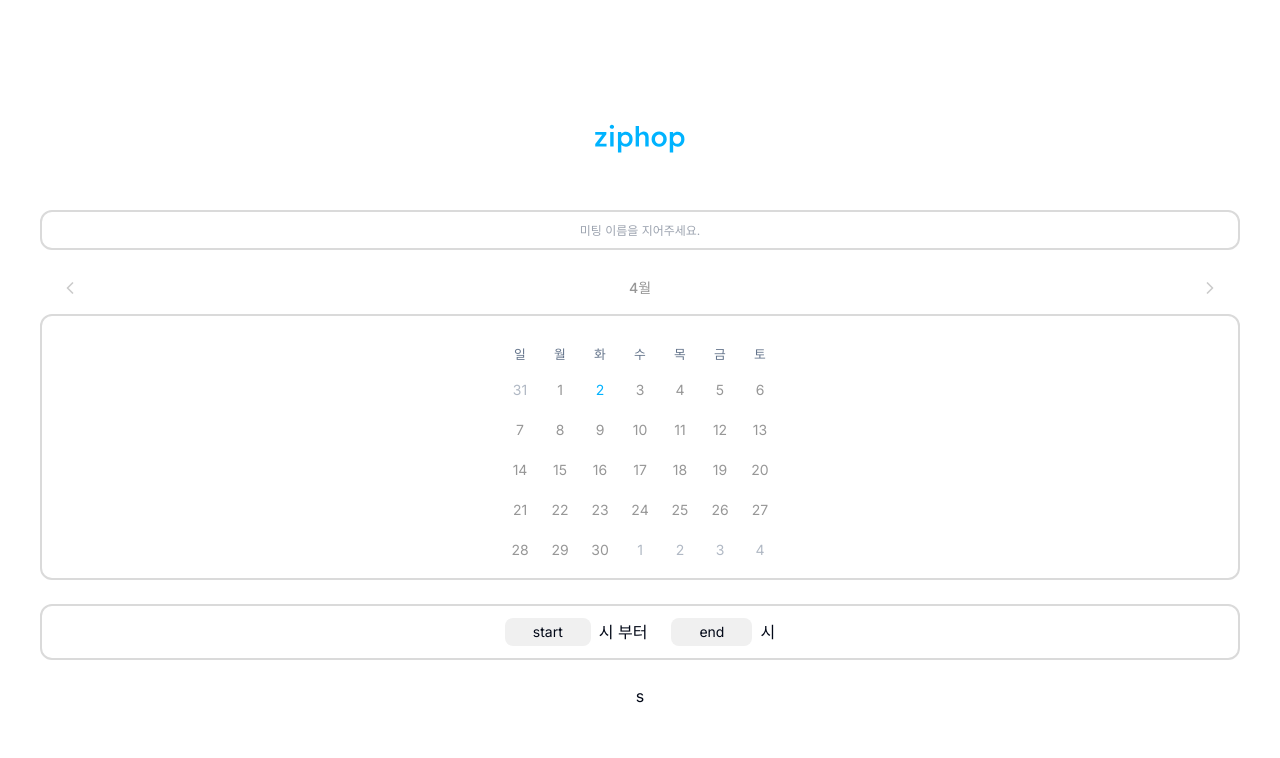
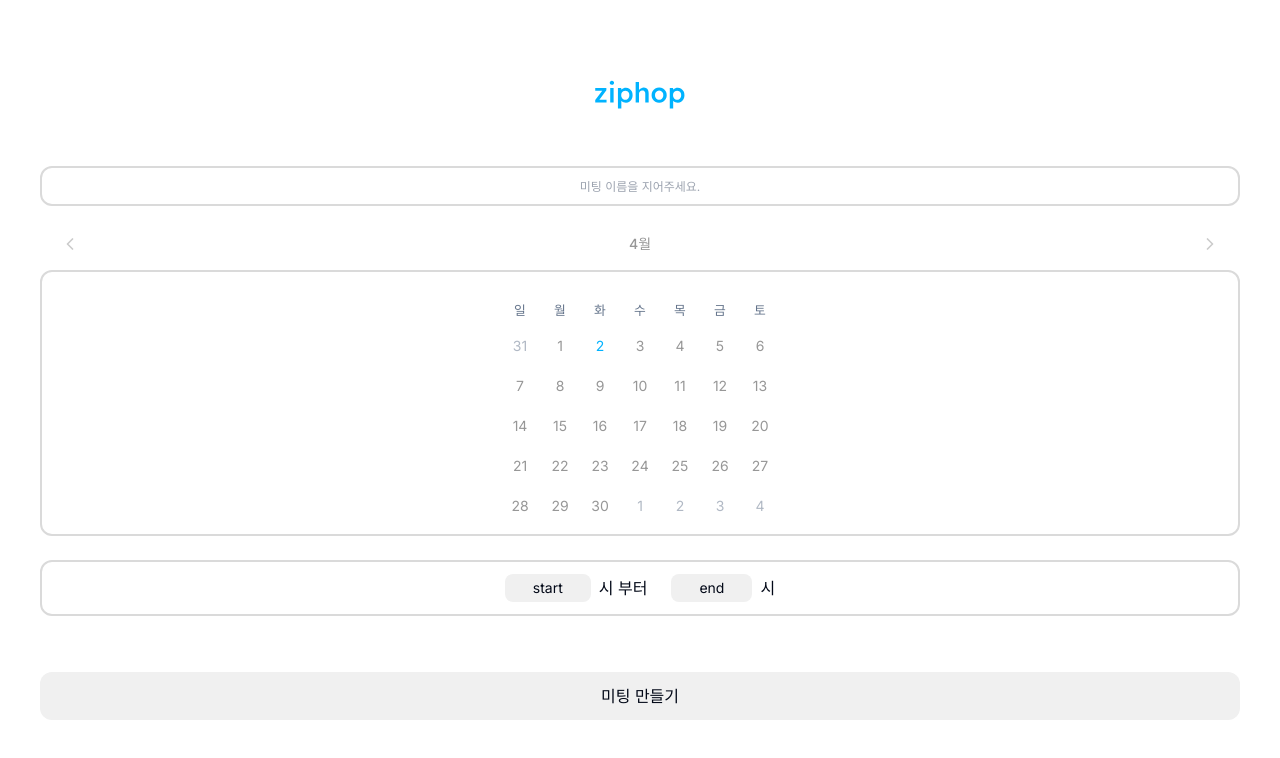
Before and after one commit to hayamaster/ziphop, a Next.js app: page / in a window 1280 px wide. Shown: the top 758 px of the page. Built offline with nearby package versions, Linux system fonts and the light colour scheme.

Commit message:
feat: 미팅 만들기 버튼 구현

```diff
--- a/src/app/page.tsx
+++ b/src/app/page.tsx
@@ -3,7 +3,7 @@
 import { useState } from "react";
 import { Calendar } from "@/components/ui/calendar";
 import { ko } from "date-fns/locale";
-import { format, set } from "date-fns";
+import { format } from "date-fns";
 import { DateFormatter } from "react-day-picker";
 import { Select, SelectTrigger, SelectValue } from "@/components/ui/select";
 import { SelectContents } from "@/components";
@@ -14,13 +14,21 @@
   const [startTime, setStartTime] = useState<string>("");
   const [endTime, setEndTime] = useState<string>("");
 
+  const isCompleteSetting =
+    title &&
+    days &&
+    days.length > 0 &&
+    startTime &&
+    endTime &&
+    Number(startTime) < Number(endTime);
+
   const formatCaption: DateFormatter = (month, options) => {
     return <>{format(month, "LLLL", { locale: options?.locale })}</>;
   };
 
   return (
     <main className="flex w-full h-dvh flex-col items-center justify-center px-10 py-12 gap-6">
-      <i className="flex justify-center items-center w-full py-8">
+      <i className="flex justify-center items-center w-full mb-8">
         <Logo />
       </i>
       <div className="flex flex-col gap-6 w-full items-center">
@@ -69,9 +77,15 @@
           </Select>
           <p>시</p>
         </div>
+        <button
+          className={`w-full py-3 rounded-xl mt-8 ${
+            isCompleteSetting ? "bg-blue text-white" : "bg-[#F0F0F0]"
+          }`}
+          disabled={!isCompleteSetting}
+        >
+          미팅 만들기
+        </button>
       </div>
-
-      <div>s</div>
     </main>
   );
 }
```
